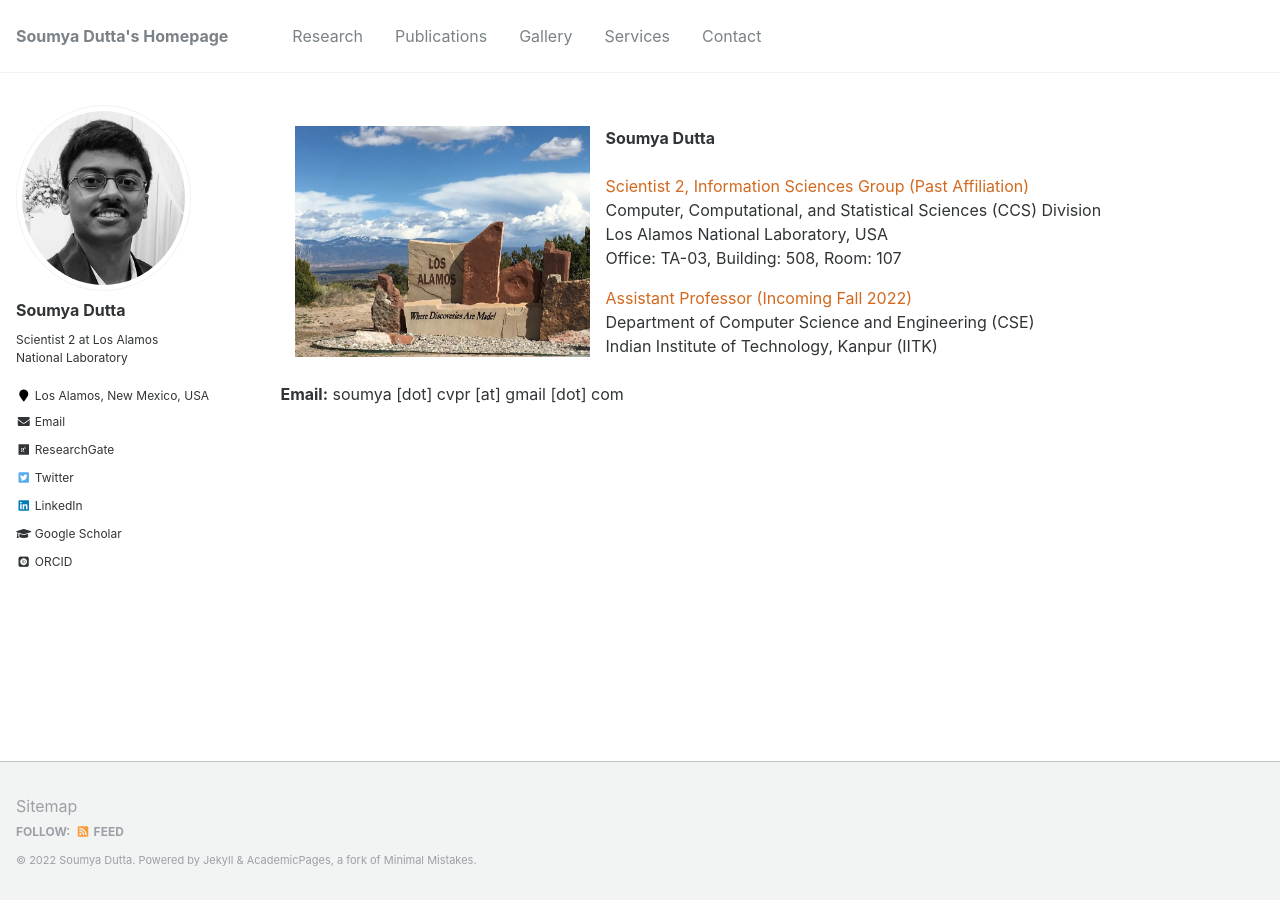
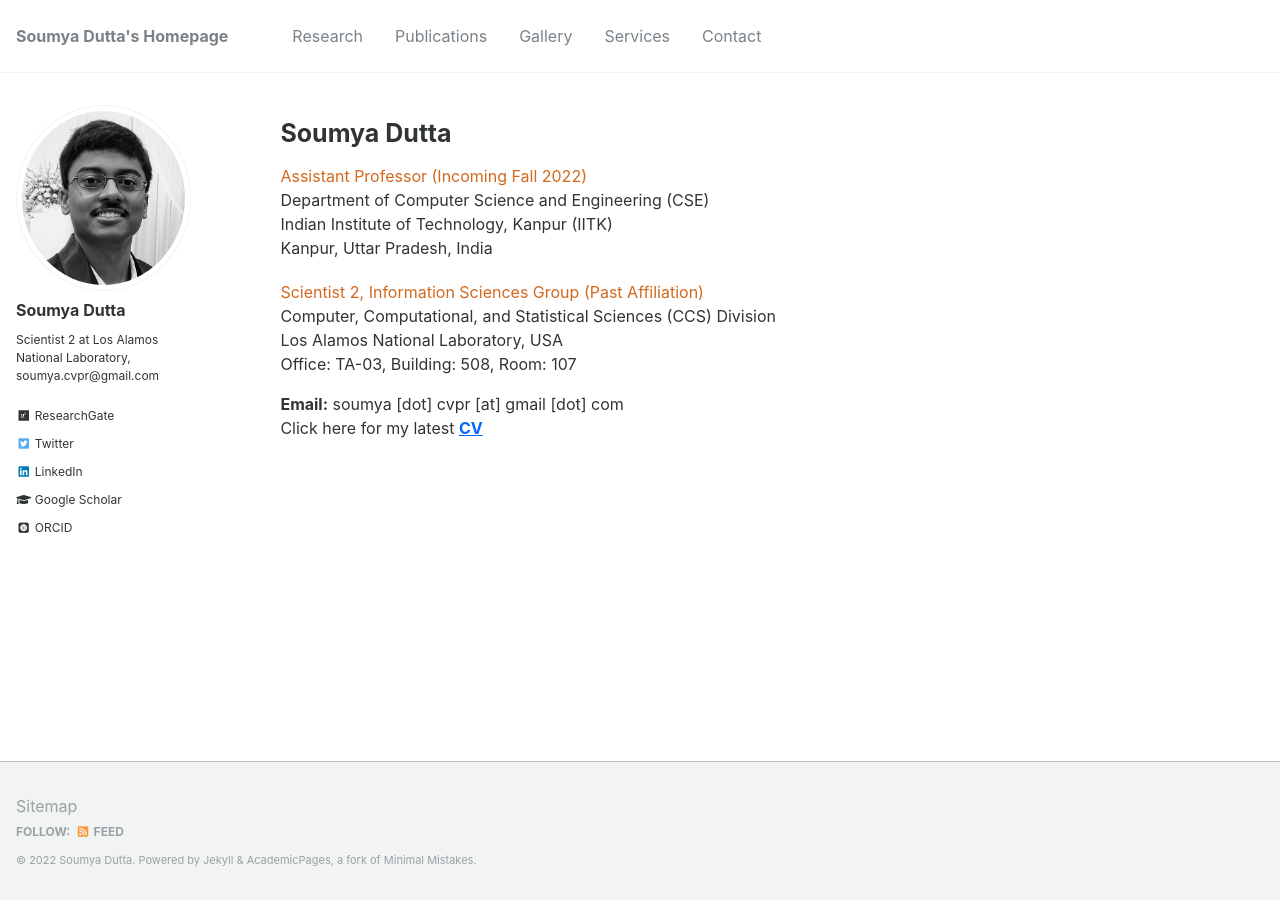
Before and after one commit to soumyadutta-cse/soumyadutta-cse.github.io, a Jekyll site: the page built from _pages/contact.md, in a window 1280 px wide. Built offline with Jekyll 4.4.1, drawn with Linux system fonts in a browser that asks for light colours; some web fonts are replaced.

Commit message:
minor changes

```diff
--- a/_config.yml
+++ b/_config.yml
@@ -82,11 +82,11 @@ analytics:
 author:
   name             : "Soumya Dutta"
   avatar           : "sdutta_BW.png"
-  bio              : "Scientist 2 at Los Alamos National Laboratory"
-  location         : "Los Alamos, New Mexico, USA"
+  bio              : "Scientist 2 at Los Alamos National Laboratory, soumya.cvpr@gmail.com"
+  location         :
   employer         :
   googlescholar    : "https://scholar.google.com/citations?user=7CGMUB8AAAAJ&hl=en&oi=ao"
-  email            : "soumya.cvpr@gmail.com"
+  email            :
   researchgate     : "https://www.researchgate.net/profile/Soumya-Dutta-7"
   linkedin         : "soumya-dutta-a2023a15"
   orcid            : "https://orcid.org/0000-0001-5030-9979"
--- a/_pages/contact.md
+++ b/_pages/contact.md
@@ -5,20 +5,24 @@ permalink: /contact/
 author_profile: true
 ---
 
-<div class="box"><p>
-<img class="map" src="/images/losalamos.png" width="30%;" align="left" style="margin: 0px 15px 0px 15px;"/>
+<!-- <div class="box"><p>
+<img class="map" src="/images/losalamos.png" width="40%;" align="left" style="margin: 0px 15px 0px 15px;"/>
+</p></div> -->
+<div class="box" style="text-align:justify">
+<h1>Soumya Dutta</h1>
+
+<div class="box" style="text-align:justify"><p>
+<span style="color:Chocolate">Assistant Professor (Incoming Fall 2022)<br></span>
+Department of Computer Science and Engineering (CSE)<br>
+Indian Institute of Technology, Kanpur (IITK)<br>
+Kanpur, Uttar Pradesh, India<br>
 </p></div>
-<div class="box" style="text-align:justify">
-<strong>Soumya Dutta</strong><br><br>
+
 <span style="color:Chocolate">Scientist 2, Information Sciences Group (Past Affiliation)<br></span>
 Computer, Computational, and Statistical Sciences (CCS) Division<br>
 Los Alamos National Laboratory, USA<br>
 Office: TA-03, Building: 508, Room: 107<br>
 </div>
 
-<div class="box" style="text-align:justify"><p>
-<span style="color:Chocolate">Assistant Professor (Incoming Fall 2022)<br></span>
-Department of Computer Science and Engineering (CSE)<br>
-Indian Institute of Technology, Kanpur (IITK)<br><br>
-<strong>Email:</strong> soumya [dot] cvpr [at] gmail [dot] com
-</p></div>
+<strong>Email:</strong> soumya [dot] cvpr [at] gmail [dot] com<br>
+Click here for my latest <b><a href="/docs/Soumya_CV.pdf">CV</a></b>
```
Also changed, not shown: _pages/about.md (+1 -1 lines), _pages/research.md (+4 -2 lines), 1 other file.
